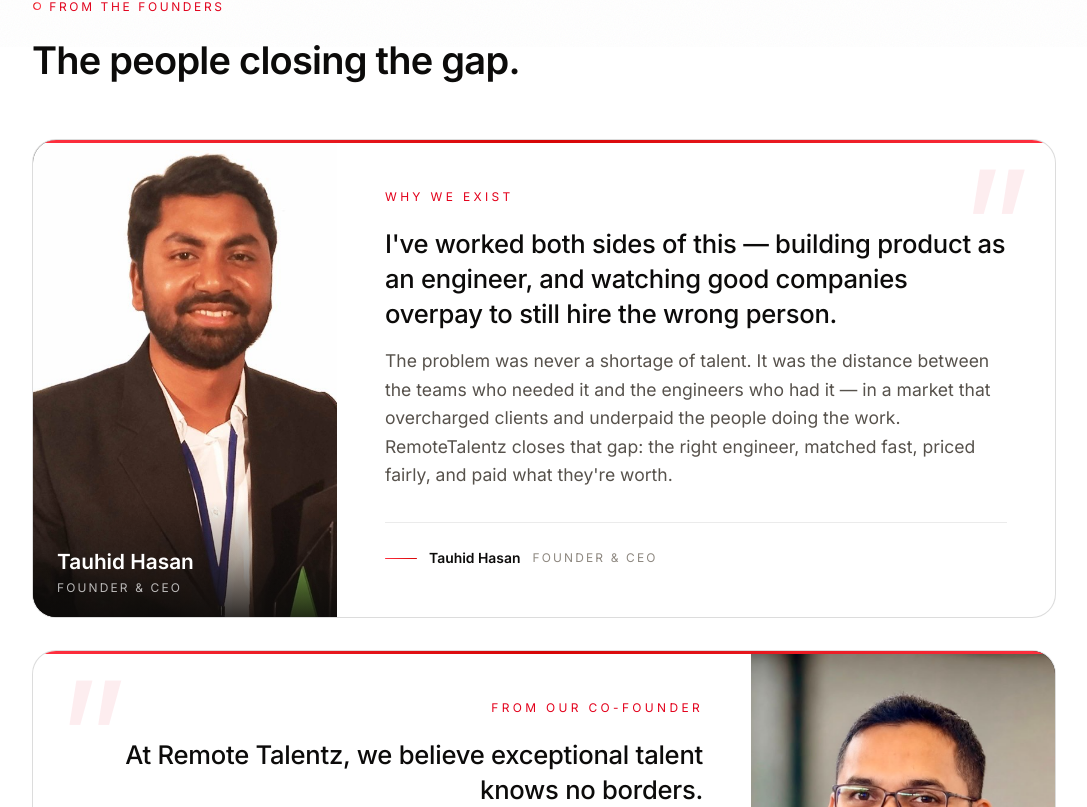
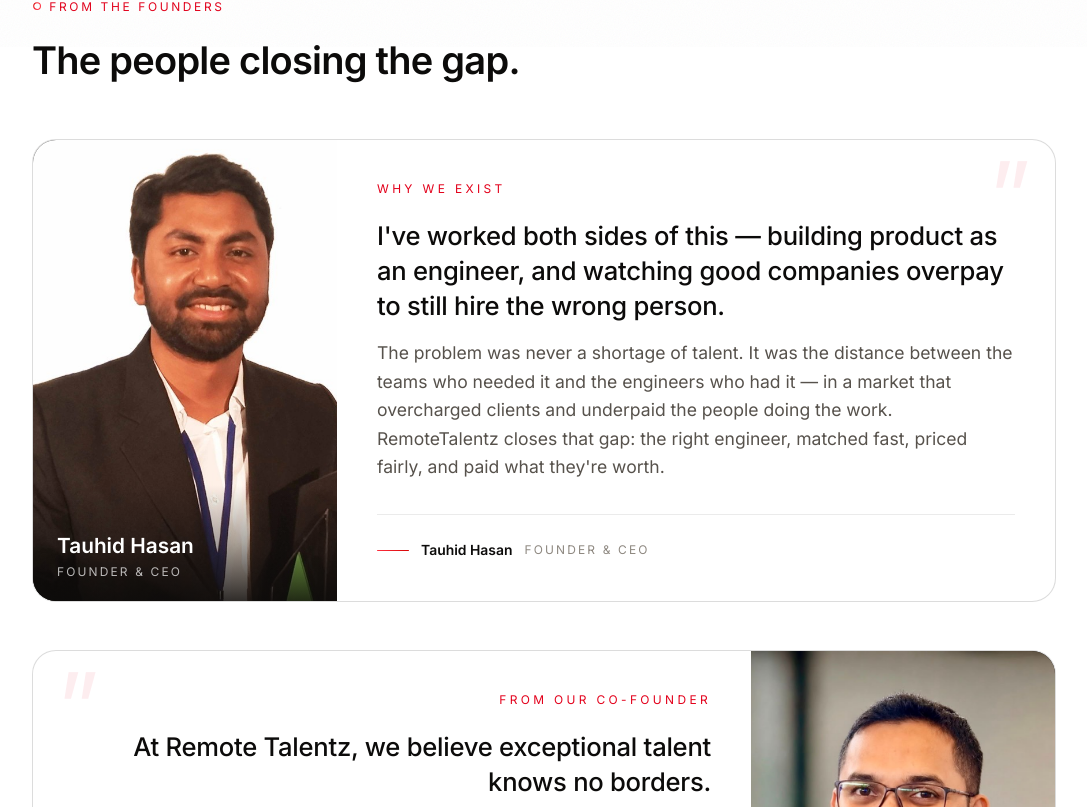
Before and after one commit to TaforaTech/remote-talentz, a Next.js app: page /about in a window 1280 px wide. Shown: the part 753-1560 px from the top of the page, without its empty margins (96-1183 px from the left). Built offline with nearby package versions, Linux system fonts and the light colour scheme.

Commit message:
feat: update the card style

```diff
--- a/src/components/About.tsx
+++ b/src/components/About.tsx
@@ -215,7 +215,7 @@
             </h2>
           </Reveal>
 
-          <div className="mt-14 space-y-8">
+          <div className="mt-14 space-y-12">
             {MESSAGES.map((m, i) => {
               const reversed = i % 2 === 1;
               return (
@@ -227,17 +227,10 @@
                       : "lg:grid-cols-[19rem_1fr]"
                   }`}
                 >
-                  {/* Brand accent bar across the top */}
-                  <span
-                    aria-hidden
-                    className="absolute inset-x-0 top-0 z-10 h-[3px]"
-                    style={{ backgroundImage: "var(--rt-grad-action)" }}
-                  />
-
                   {/* Portrait — real headshot when `image` is set, else a
                       branded initials panel */}
                   <div
-                    className={`relative aspect-[4/5] overflow-hidden bg-ink lg:aspect-auto lg:min-h-[24rem] ${
+                    className={`relative aspect-[4/5] overflow-hidden bg-ink lg:aspect-auto lg:min-h-[18rem] ${
                       reversed ? "lg:order-2" : ""
                     }`}
                   >
@@ -275,13 +268,13 @@
 
                   {/* Message */}
                   <div
-                    className={`relative flex flex-col justify-center p-8 sm:p-12 ${
+                    className={`relative flex flex-col justify-center p-7 sm:p-10 ${
                       reversed ? "lg:text-right" : ""
                     }`}
                   >
                     <span
                       aria-hidden
-                      className={`pointer-events-none absolute top-2 select-none font-display text-[10rem] leading-none text-red/[0.07] ${
+                      className={`pointer-events-none absolute top-2 select-none font-display text-[6rem] leading-none text-red/[0.07] ${
                         reversed ? "left-6" : "right-6"
                       }`}
                     >
```
